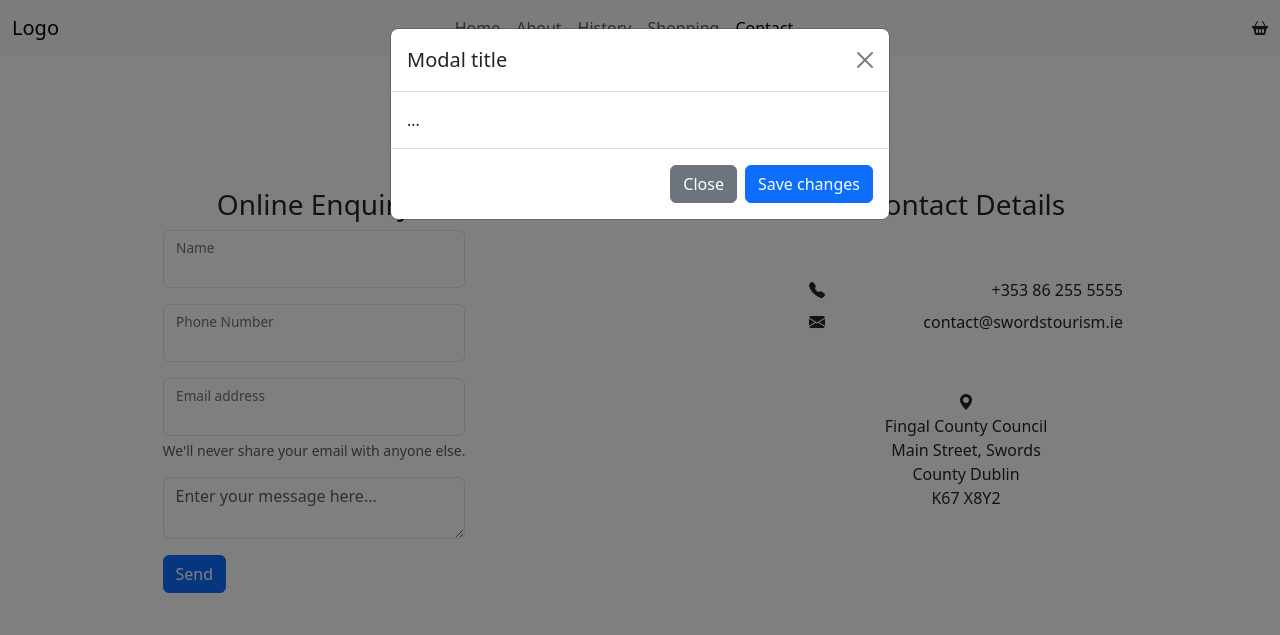
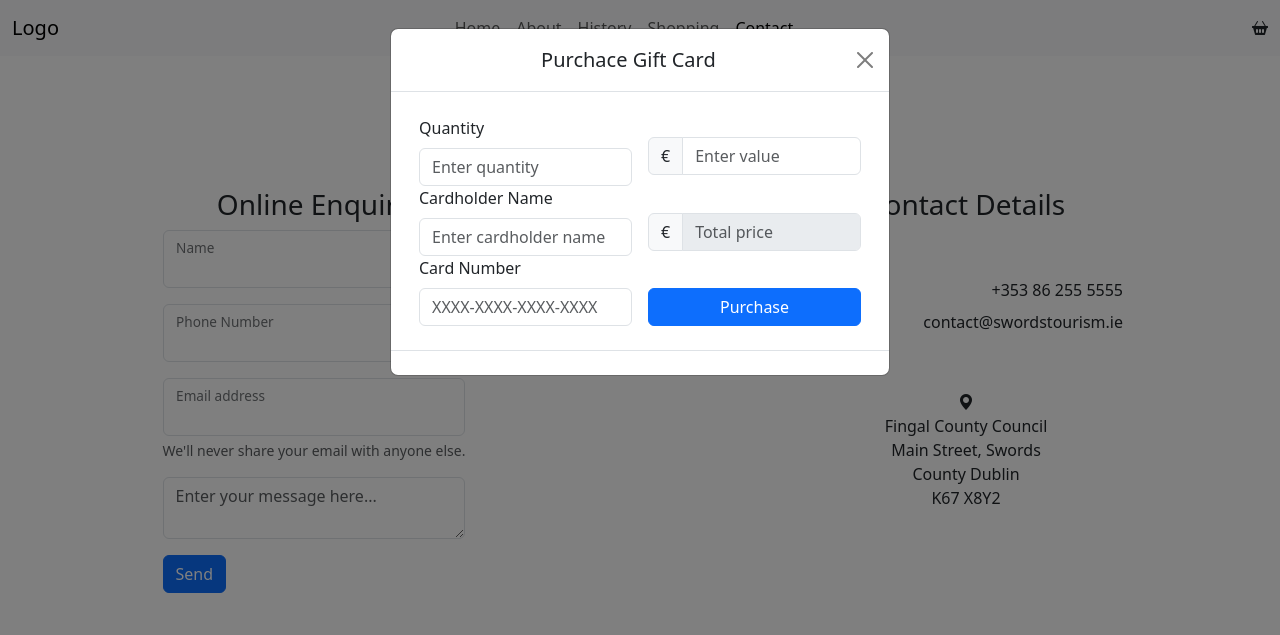
Before and after one commit to SamMartin92/fit-web-dev, a plain HTML site: page contact.html in a window 1280 px wide. Both pictures are taken after a click on the icon 1260 px from the left and 28 px from the top of the page. Shown: the top 635 px of the page. Drawn offline with nearby package versions, Linux system fonts and the light colour scheme.

Commit message:
finishes layour of modal form

```diff
--- a/assets/css/style.css
+++ b/assets/css/style.css
@@ -26,6 +26,20 @@
     float: right;
 }
 
+/*----Modal----*/
+.modal-title {
+    width: 100%;
+    text-align: center;
+}
+
+/* .modal-form-input {
+    height: 33.33%;
+} */
+
+.modal-form-col {
+
+}
+
 /*-----Hero section----*/
 
 #hero-section {
@@ -42,7 +56,7 @@
     top: 150px;
     position: relative;
     align-content: center;
-    background-color: white;
+    background-color: rgba(255, 255, 255, 0.7);
 }
 
 
--- a/contact.html
+++ b/contact.html
@@ -44,21 +44,66 @@
                     <i class="bi bi-basket2-fill" data-bs-toggle="modal" data-bs-target="#exampleModal"></i>
                 </div>
 
+                <!------Modal---------->
                 <div class="modal fade" id="exampleModal" tabindex="-1" aria-labelledby="exampleModalLabel"
                     aria-hidden="true">
                     <div class="modal-dialog">
                         <div class="modal-content">
                             <div class="modal-header">
-                                <h1 class="modal-title fs-5" id="exampleModalLabel">Modal title</h1>
+                                <h1 class="modal-title fs-5" id="exampleModalLabel">Purchace Gift Card</h1>
                                 <button type="button" class="btn-close" data-bs-dismiss="modal"
                                     aria-label="Close"></button>
                             </div>
                             <div class="modal-body">
-                                ...
+                                <form class="container mt-2 pb-2">
+                                    <div class="row">
+                                        <div class="col-md-12">
+                                            <!-- Create a CSS Grid for the form inputs -->
+                                            <div class="row g-3">
+                                                <!-- Left Column: Quantity, Cardholder Name, Card Number -->
+                                                <div class="col-md-6 d-grid">
+                                                    <div class="modal-form-input">
+                                                        <label for="quantity" class="form-label">Quantity</label>
+                                                        <input type="number" class="form-control" id="quantity" placeholder="Enter quantity">
+                                                    </div>
+                                                    <div class="modal-form-input">
+                                                        <label for="cardholderName" class="form-label">Cardholder Name</label>
+                                                        <input type="text" class="form-control" id="cardholderName" placeholder="Enter cardholder name">
+                                                    </div>
+                                                    <div class="modal-form-input">
+                                                        <label for="cardNumber" class="form-label">Card Number</label>
+                                                        <input type="text" class="form-control" id="cardNumber" placeholder="XXXX-XXXX-XXXX-XXXX">
+                                                    </div>
+                                                </div>
+
+                                                <!-- Right Column: Value, Total Price, and Purchase Button -->
+                                                <div class="col-md-6 d-grid">
+                                                    <div class="modal-form-input align-self-end">
+                                                        <!-- <label for="value" class="form-label">Value</label> -->
+                                                        <div class="input-group mb-3 align-self-end">
+                                                            <span class="input-group-text">€</span>
+                                                            <input type="text" class="form-control" id="value" placeholder="Enter value">
+                                                        </div>
+                                                    </div>
+                                                    <div class="modal-form-input align-self-end">
+                                                        <!-- <label for="totalPrice" class="form-label">Total Price</label> -->
+                                                        <div class="input-group mb-3">
+                                                            <span class="input-group-text">€</span>
+                                                            <input type="text" disabled class="form-control" id="totalPrice" placeholder="Total price">
+                                                        </div>
+                                                    </div>
+                                                    <!-- Align Purchase button with the bottom of the left inputs -->
+                                                    <div class="modal-form-input align-self-end">
+                                                        <button type="submit" class="btn btn-primary w-100">Purchase</button>
+                                                    </div>
+                                                </div>
+                                            </div>
+                                        </div>
+                                    </div>
+                                </form>
                             </div>
+
                             <div class="modal-footer">
-                                <button type="button" class="btn btn-secondary" data-bs-dismiss="modal">Close</button>
-                                <button type="button" class="btn btn-primary">Save changes</button>
                             </div>
                         </div>
                     </div>
@@ -124,8 +169,8 @@
                 </div>
         </section>
         <section>
-            <div class="row d-flex justify-content-center"><iframe width="90%" height="600" frameborder="0" scrolling="no" marginheight="0"
-                    marginwidth="0"
+            <div class="row d-flex justify-content-center"><iframe width="90%" height="600" frameborder="0"
+                    scrolling="no" marginheight="0" marginwidth="0"
                     src="https://maps.google.com/maps?width=100%25&amp;height=600&amp;hl=en&amp;q=County%20Hall,County%20Hall,%20Main%20St,%20Swords%20Demesne,%20Swords,%20Co.%20Dublin,%20K67%20X8Y2+(Fingal%20Tourism%20Office)&amp;t=&amp;z=14&amp;ie=UTF8&amp;iwloc=B&amp;output=embed"><a
                         href="https://www.gps.ie/">gps vehicle tracker</a></iframe></div>
         </section>
```
